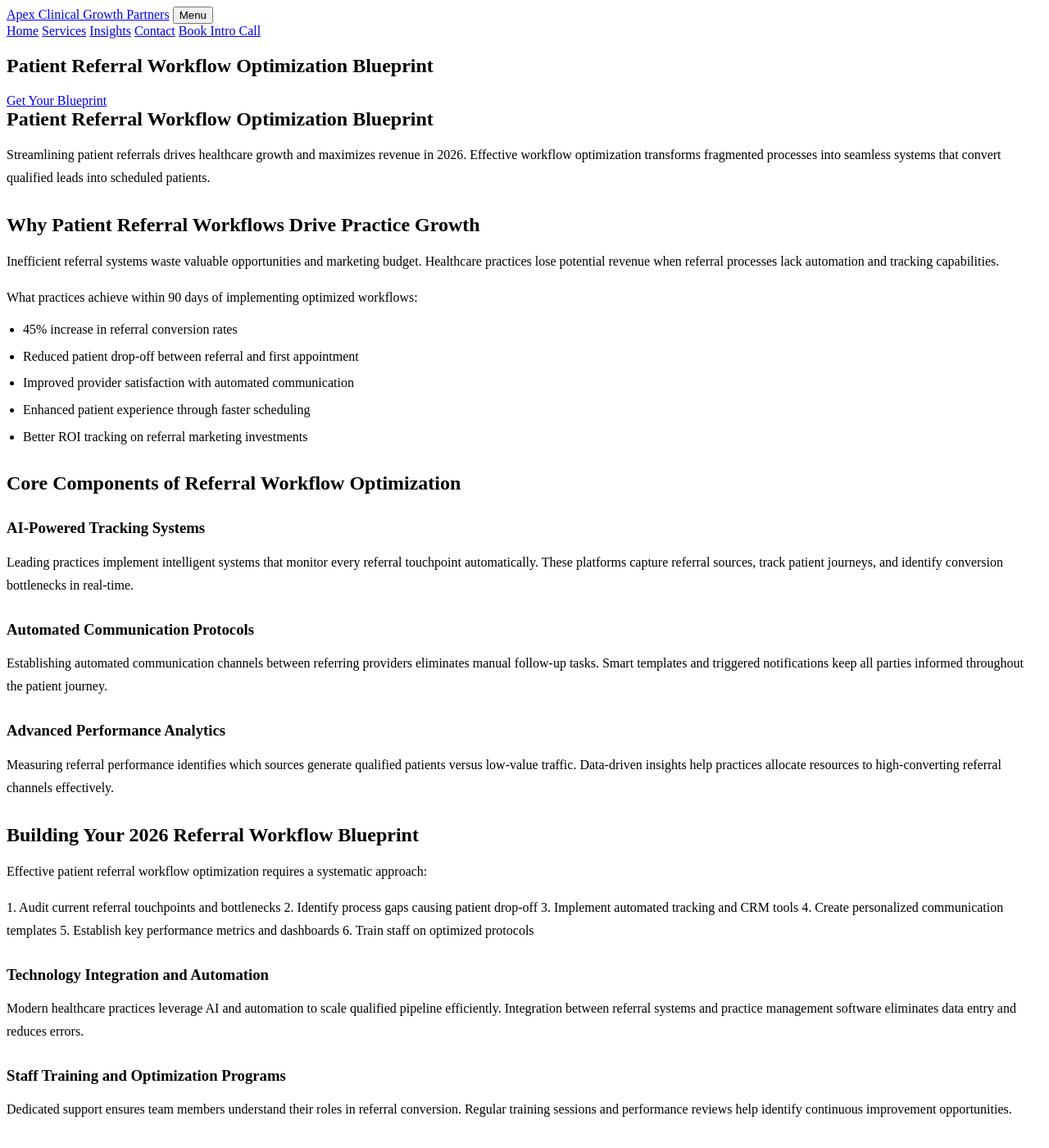
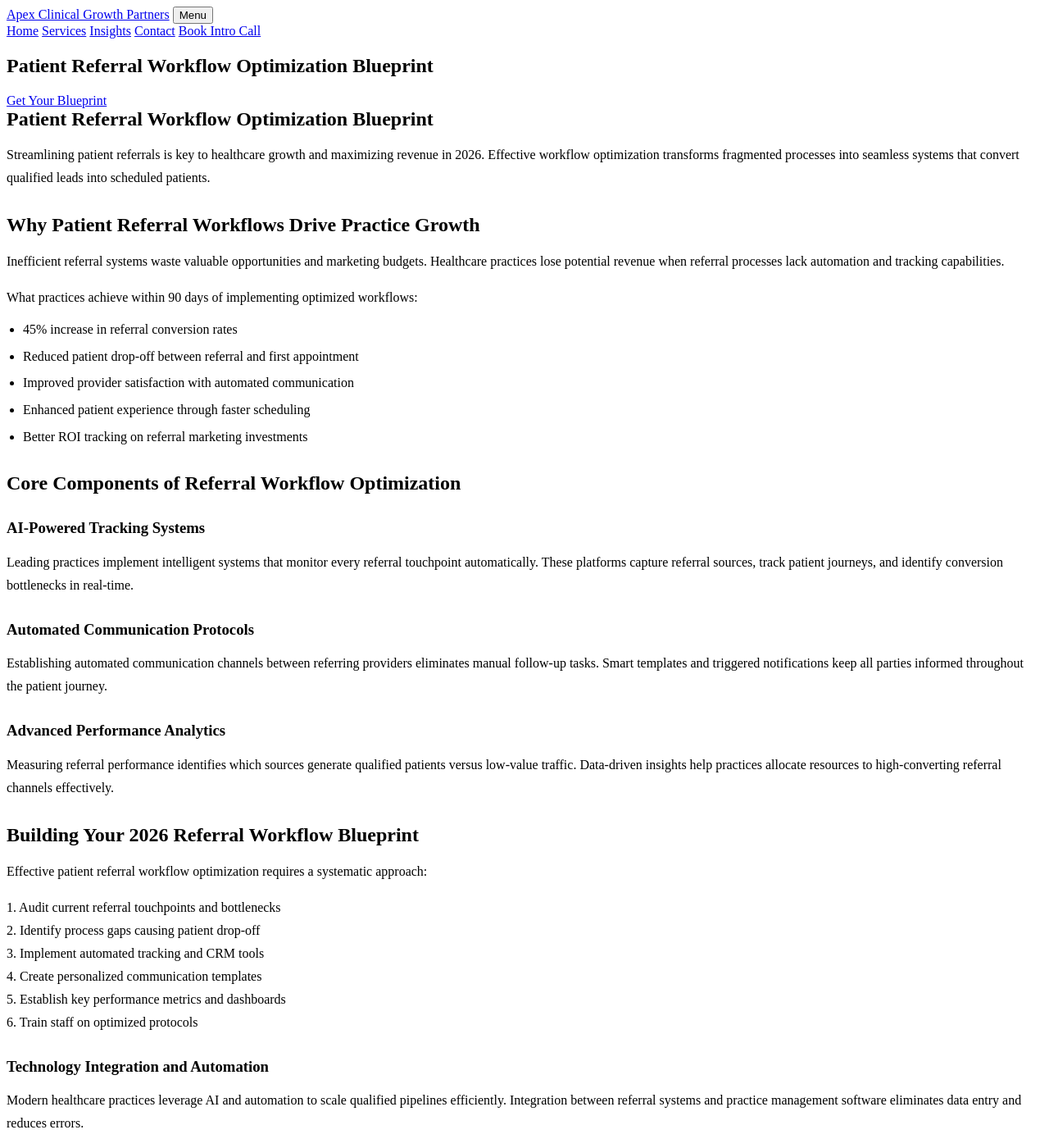
Before and after one commit to prjctlphbt/orbitr-canary-angular-20260228, a Jekyll site: the page patient-referral-workflow-blueprint.html, which Jekyll copies as it is, in a window 1280 px wide and 1400 px high. Shown: the whole window at 82% size. Built offline with Jekyll 4.4.1, drawn with Linux system fonts in a browser that asks for light colours.

Commit message:
Refresh and update content: patient-referral-workflow-blueprint.html

```diff
--- a/patient-referral-workflow-blueprint.html
+++ b/patient-referral-workflow-blueprint.html
@@ -7,7 +7,6 @@
 <meta content="Optimize your patient referral workflow with Apex Clinical Growth Partners. Streamline processes, reduce delays, and boost referral volume by 40% in 2026. Get your blueprint today." name="description"/>
 <title>Patient Referral Workflow Optimization Blueprint | 2026 Guide</title>
 <style>
-
 
 /* Minimal functional styles (accordion, forms only) */
 
@@ -49,7 +48,7 @@
  box-sizing: border-box;
 }
 
- </style>
+</style>
 <style id="orbitr-generated-content-style">
 .orbitr-generated-content > * {
  margin: 0;
@@ -109,9 +108,9 @@
 <section class="landing-content">
 <div class="container orbitr-generated-content">
 <h1>Patient Referral Workflow Optimization Blueprint</h1>
-<p>Streamlining patient referrals drives healthcare growth and maximizes revenue in 2026. Effective workflow optimization transforms fragmented processes into seamless systems that convert qualified leads into scheduled patients.</p>
+<p>Streamlining patient referrals is key to healthcare growth and maximizing revenue in 2026. Effective workflow optimization transforms fragmented processes into seamless systems that convert qualified leads into scheduled patients.</p>
 <h2>Why Patient Referral Workflows Drive Practice Growth</h2>
-<p>Inefficient referral systems waste valuable opportunities and marketing budget. Healthcare practices lose potential revenue when referral processes lack automation and tracking capabilities.</p>
+<p>Inefficient referral systems waste valuable opportunities and marketing budgets. Healthcare practices lose potential revenue when referral processes lack automation and tracking capabilities.</p>
 <p>What practices achieve within 90 days of implementing optimized workflows:</p>
 <ul>
 <li>45% increase in referral conversion rates</li>
@@ -129,14 +128,14 @@
 <p>Measuring referral performance identifies which sources generate qualified patients versus low-value traffic. Data-driven insights help practices allocate resources to high-converting referral channels effectively.</p>
 <h2>Building Your 2026 Referral Workflow Blueprint</h2>
 <p>Effective patient referral workflow optimization requires a systematic approach:</p>
-<p>1. Audit current referral touchpoints and bottlenecks
-2. Identify process gaps causing patient drop-off
-3. Implement automated tracking and CRM tools
-4. Create personalized communication templates
-5. Establish key performance metrics and dashboards
+<p>1. Audit current referral touchpoints and bottlenecks<br/>
+2. Identify process gaps causing patient drop-off<br/>
+3. Implement automated tracking and CRM tools<br/>
+4. Create personalized communication templates<br/>
+5. Establish key performance metrics and dashboards<br/>
 6. Train staff on optimized protocols</p>
 <h3>Technology Integration and Automation</h3>
-<p>Modern healthcare practices leverage AI and automation to scale qualified pipeline efficiently. Integration between referral systems and practice management software eliminates data entry and reduces errors.</p>
+<p>Modern healthcare practices leverage AI and automation to scale qualified pipelines efficiently. Integration between referral systems and practice management software eliminates data entry and reduces errors.</p>
 <h3>Staff Training and Optimization Programs</h3>
 <p>Dedicated support ensures team members understand their roles in referral conversion. Regular training sessions and performance reviews help identify continuous improvement opportunities.</p>
 <h2>Measuring Referral Workflow Success</h2>
@@ -187,6 +186,6 @@
  button.parentElement.classList.toggle('active');
  });
  });
- </script>
+</script>
 </body>
 </html>
```
